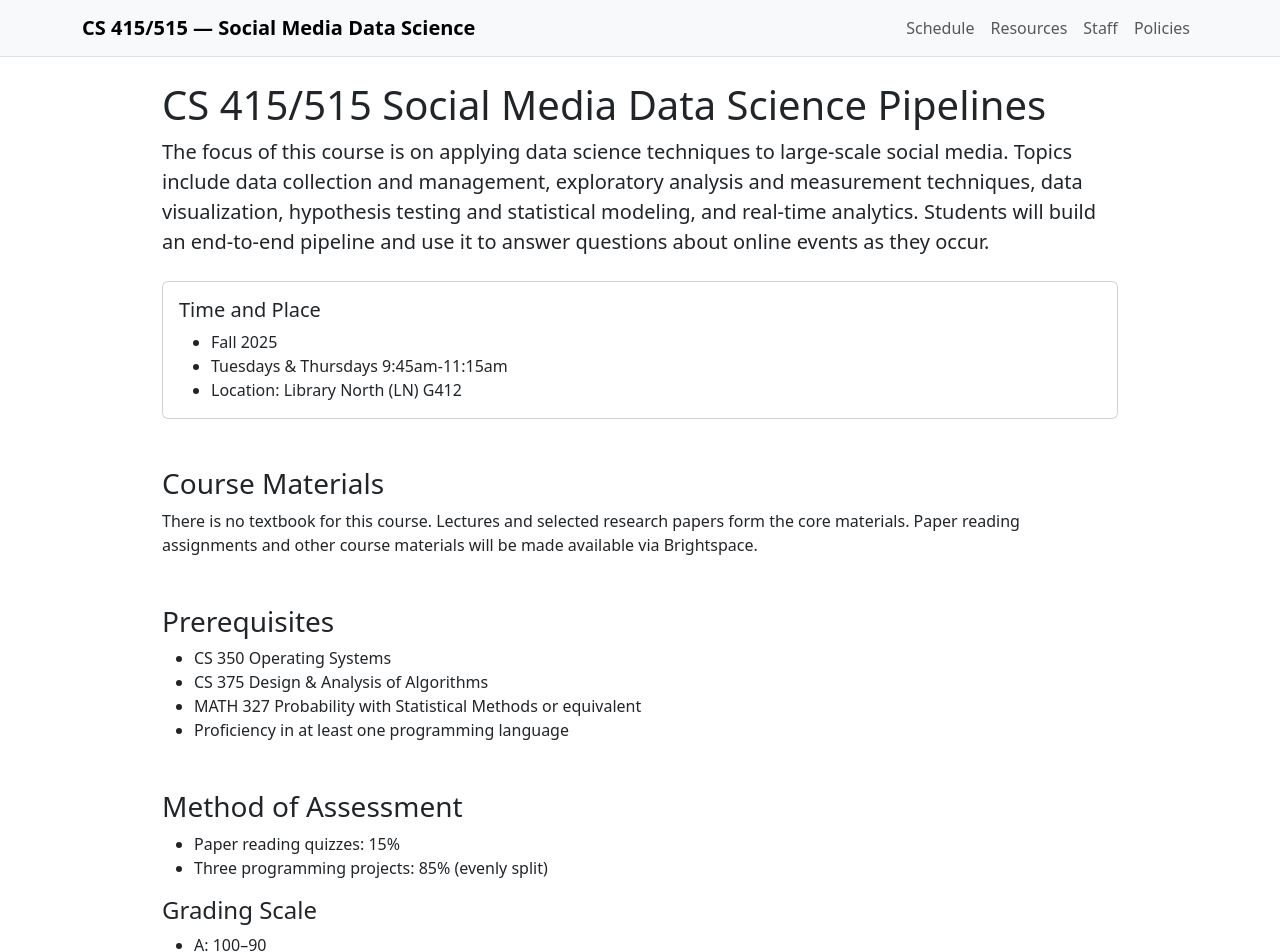
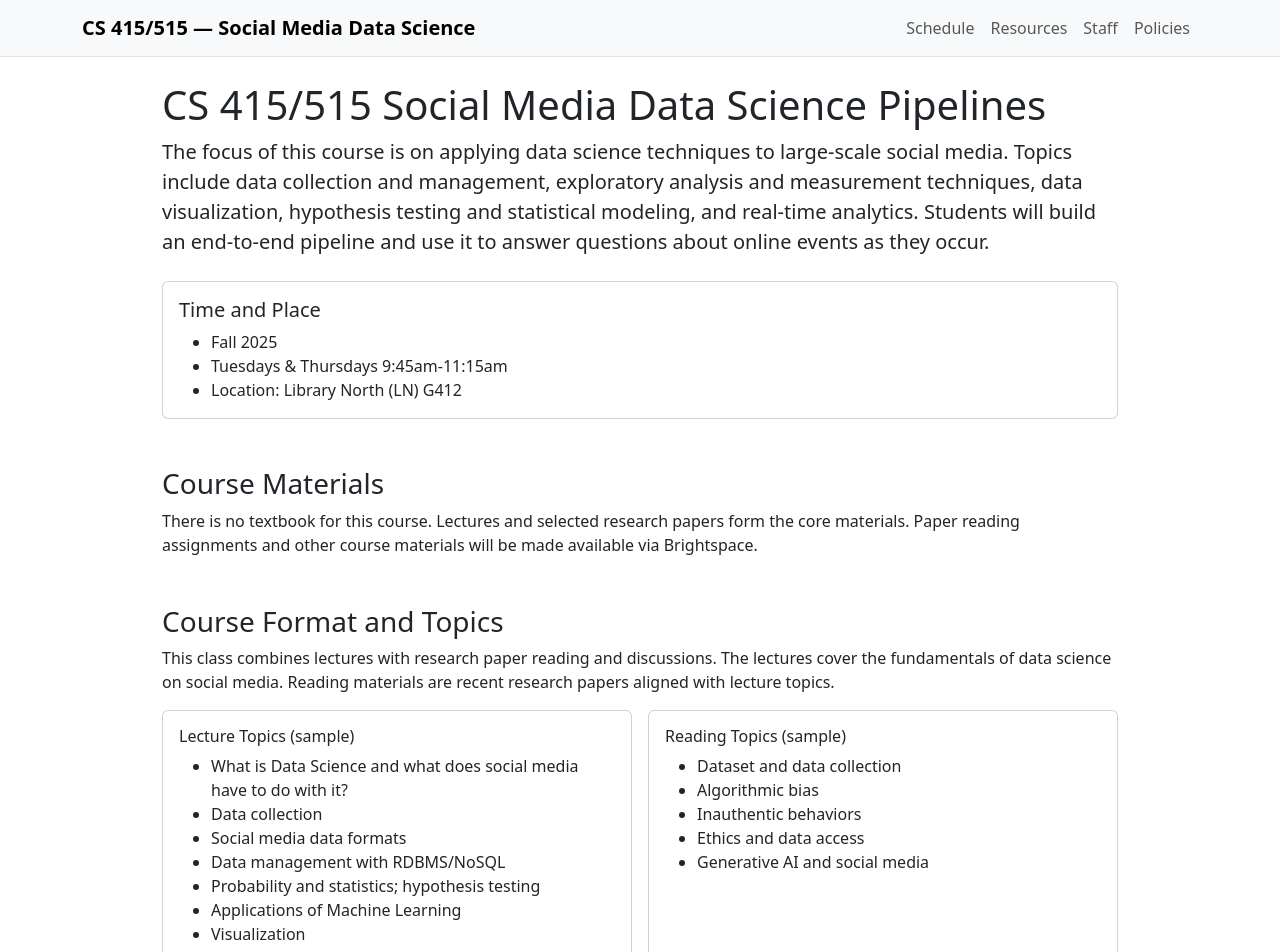
Before and after one commit to YangKCLab/social-media-ds-course, a Vue app in the folder frontend/: page / in a window 1280 px wide. Shown: the top 952 px of the page. Built offline with nearby package versions, Linux system fonts and the light colour scheme.

Commit message:
feat(home): add Course Format and Topics section based on syllabus

```diff
--- a/frontend/src/pages/Home.vue
+++ b/frontend/src/pages/Home.vue
@@ -36,6 +36,47 @@
         Lectures and selected research papers form the core materials.
         Paper reading assignments and other course materials will be made available via Brightspace.
       </p>
+    </section>
+
+    <section class="mb-5">
+      <h3>Course Format and Topics</h3>
+      <p>
+        This class combines lectures with research paper reading and discussions. The lectures cover
+        the fundamentals of data science on social media. Reading materials are recent research papers
+        aligned with lecture topics.
+      </p>
+      <div class="row g-3">
+        <div class="col-md-6">
+          <div class="card h-100">
+            <div class="card-body">
+              <h6 class="card-title">Lecture Topics (sample)</h6>
+              <ul class="mb-0">
+                <li>What is Data Science and what does social media have to do with it?</li>
+                <li>Data collection</li>
+                <li>Social media data formats</li>
+                <li>Data management with RDBMS/NoSQL</li>
+                <li>Probability and statistics; hypothesis testing</li>
+                <li>Applications of Machine Learning</li>
+                <li>Visualization</li>
+              </ul>
+            </div>
+          </div>
+        </div>
+        <div class="col-md-6">
+          <div class="card h-100">
+            <div class="card-body">
+              <h6 class="card-title">Reading Topics (sample)</h6>
+              <ul class="mb-0">
+                <li>Dataset and data collection</li>
+                <li>Algorithmic bias</li>
+                <li>Inauthentic behaviors</li>
+                <li>Ethics and data access</li>
+                <li>Generative AI and social media</li>
+              </ul>
+            </div>
+          </div>
+        </div>
+      </div>
     </section>
 
     <section class="mb-5">
```
